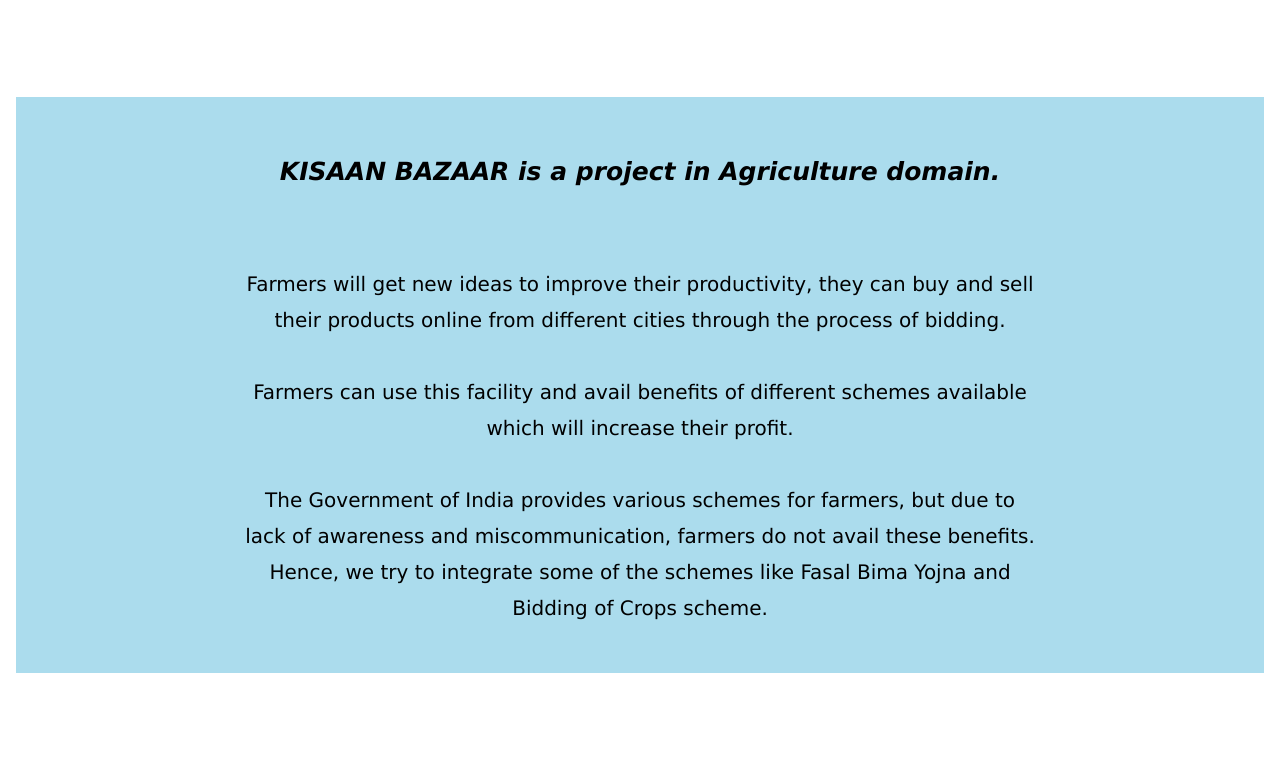
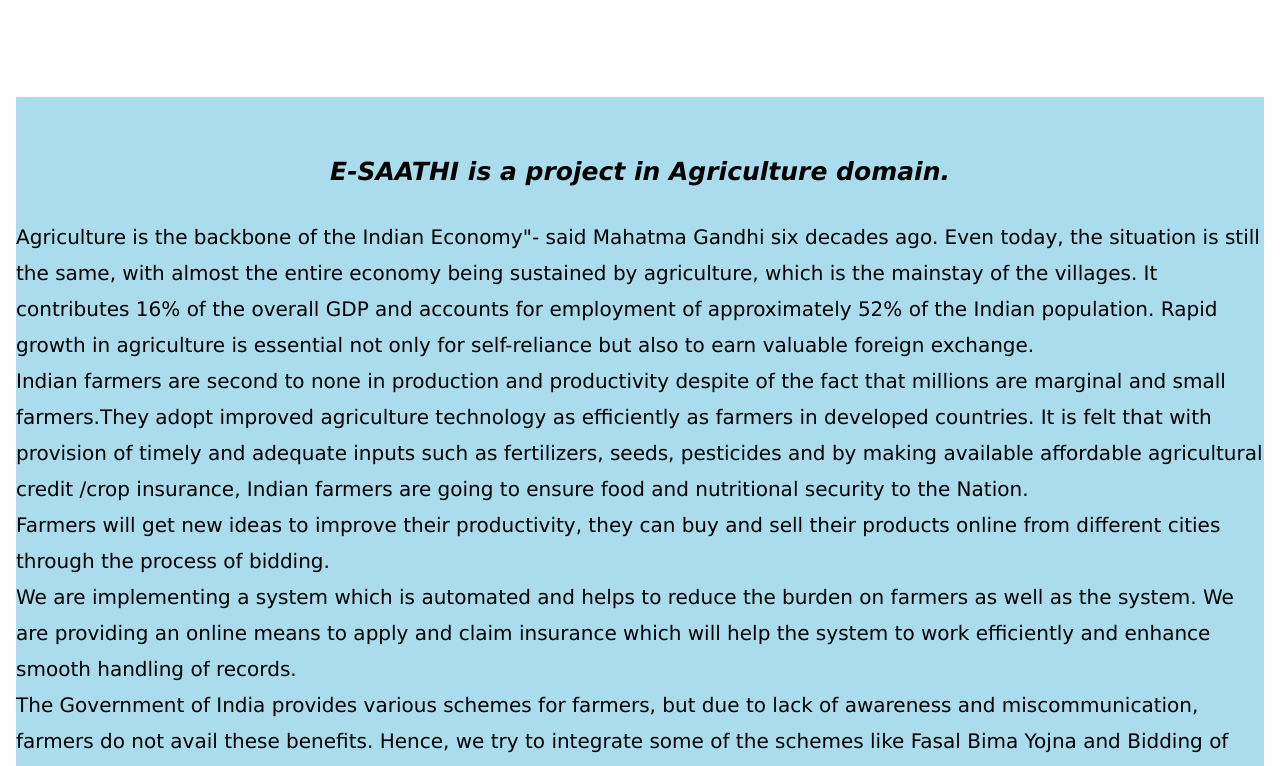
Before and after one commit to ssm-7/ProjectForFarmers, an Angular app: page / in a window 1280 px wide. Shown: the part 883-1649 px from the top of the page. Built offline with nearby package versions, Linux system fonts and the light colour scheme.

Commit message:
changes by Ajith

```diff
--- a/src/app/home/home.component.html
+++ b/src/app/home/home.component.html
@@ -10,7 +10,7 @@
       />
 
       <a href="#home" class="w3-bar-item w3-button w3-large w3-hover-opacity"
-        ><b><I>--name--</I></b></a
+        ><b><I>E-SAATHI</I></b></a
       >
 
       <!-- Right-sided navbar links -->
@@ -83,7 +83,7 @@
     </h3>
 
     <div class="w3-row-padding w3-center" style="margin-top: 64px"></div>
-    <div class="w3-center">
+    <div class="w3-right">
       <div class="container-fluid" style="background-color: rgb(171, 220, 237)">
         <div class="container">
           <div class="row">
@@ -92,35 +92,45 @@
               <!-- <img src="assets/mission.jpg" width="350" height="250"> -->
               <br />
               <p
-                style="font-weight: bolder; font-size: 25px; font-style: italic"
+                style="text-align: center;font-weight: bolder; font-size: 25px; font-style: italic"
+
               >
-                KISAAN BAZAAR is a project in Agriculture domain.
+              E-SAATHI is a project in Agriculture domain.
               </p>
-              <br />
+
               <p style="font-size: 20px">
-                Farmers will get new ideas to improve their productivity, they
-                can buy and sell
+
+                Agriculture is the backbone of the Indian Economy"- said Mahatma
+                Gandhi six decades ago. Even today, the situation is still the same,
+                with almost the entire economy being sustained by agriculture, which
+                is the mainstay of the villages. It contributes 16% of the overall GDP
+                and accounts for employment of approximately 52% of the Indian population.
+                Rapid growth in agriculture is essential not only for self-reliance but
+                also to earn valuable foreign exchange.
+
                 <br />
-                their products online from different cities through the process
-                of bidding.
+                Indian farmers are second to none in production and productivity despite of
+                the fact that millions are marginal and small farmers.They adopt improved
+                agriculture technology as efficiently as farmers in developed countries.
+                It is felt that with provision of timely and adequate inputs such as
+                fertilizers, seeds, pesticides and by making available affordable
+                agricultural credit /crop insurance, Indian farmers are going to ensure
+                food and nutritional security to the Nation.
+                <br />
+                Farmers will get new ideas to improve their productivity, they can buy and
+                sell their products online from different cities through the process of bidding.
+                <br />
+                We are implementing a system which is automated and helps to reduce the burden on
+                farmers as well as the system. We are providing an online means to apply and claim
+                insurance which will help the system to work efficiently and enhance smooth handling
+                of records.
+                <br />
+                The Government of India provides various schemes for farmers, but due to lack of awareness
+                and miscommunication, farmers do not avail these benefits. Hence, we try to integrate some
+                of the schemes like Fasal Bima Yojna and Bidding of Crops scheme.
                 <br />
                 <br />
-                Farmers can use this facility and avail benefits of different
-                schemes available
-                <br />
-                which will increase their profit.
-                <br />
-                <br />
-                The Government of India provides various schemes for farmers,
-                but due to
-                <br />
-                lack of awareness and miscommunication, farmers do not avail
-                these benefits.
-                <br />
-                Hence, we try to integrate some of the schemes like Fasal Bima
-                Yojna and
-                <br />
-                Bidding of Crops scheme.
+
               </p>
               <br />
             </div>
```
